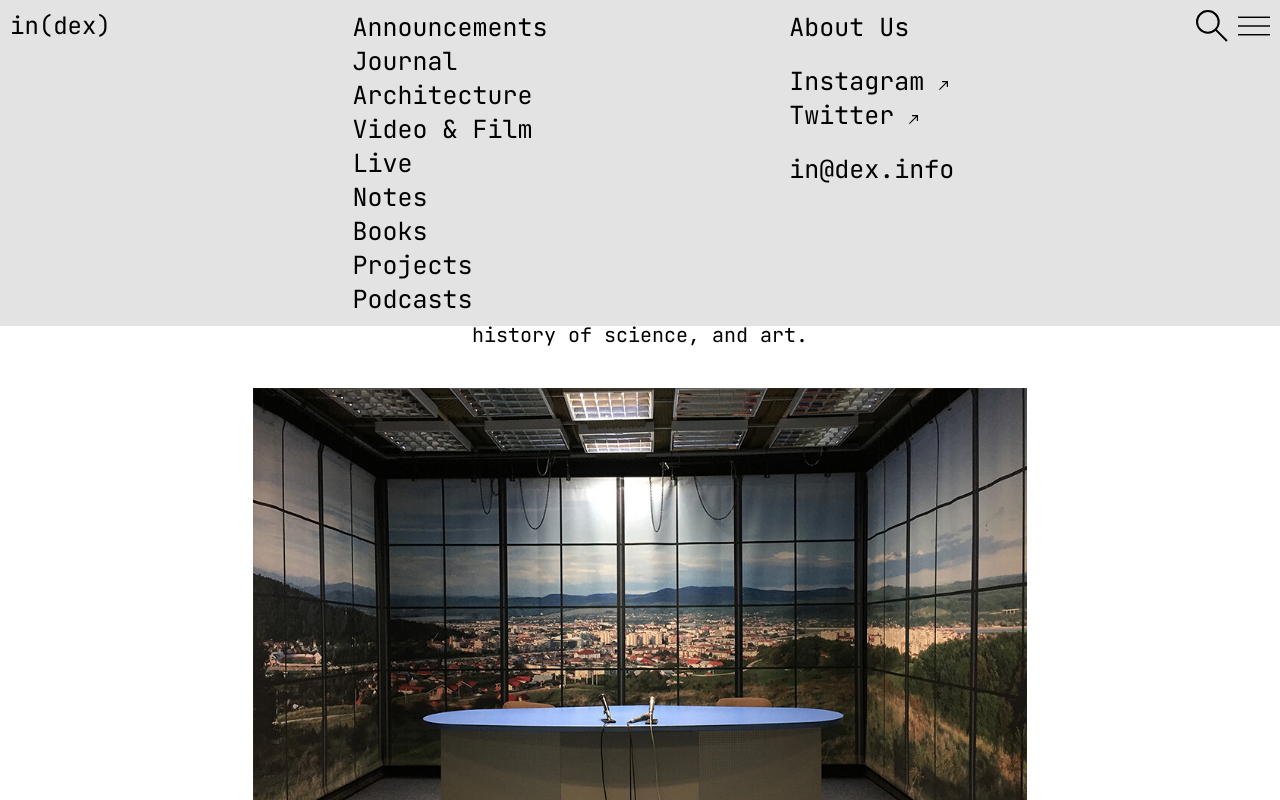
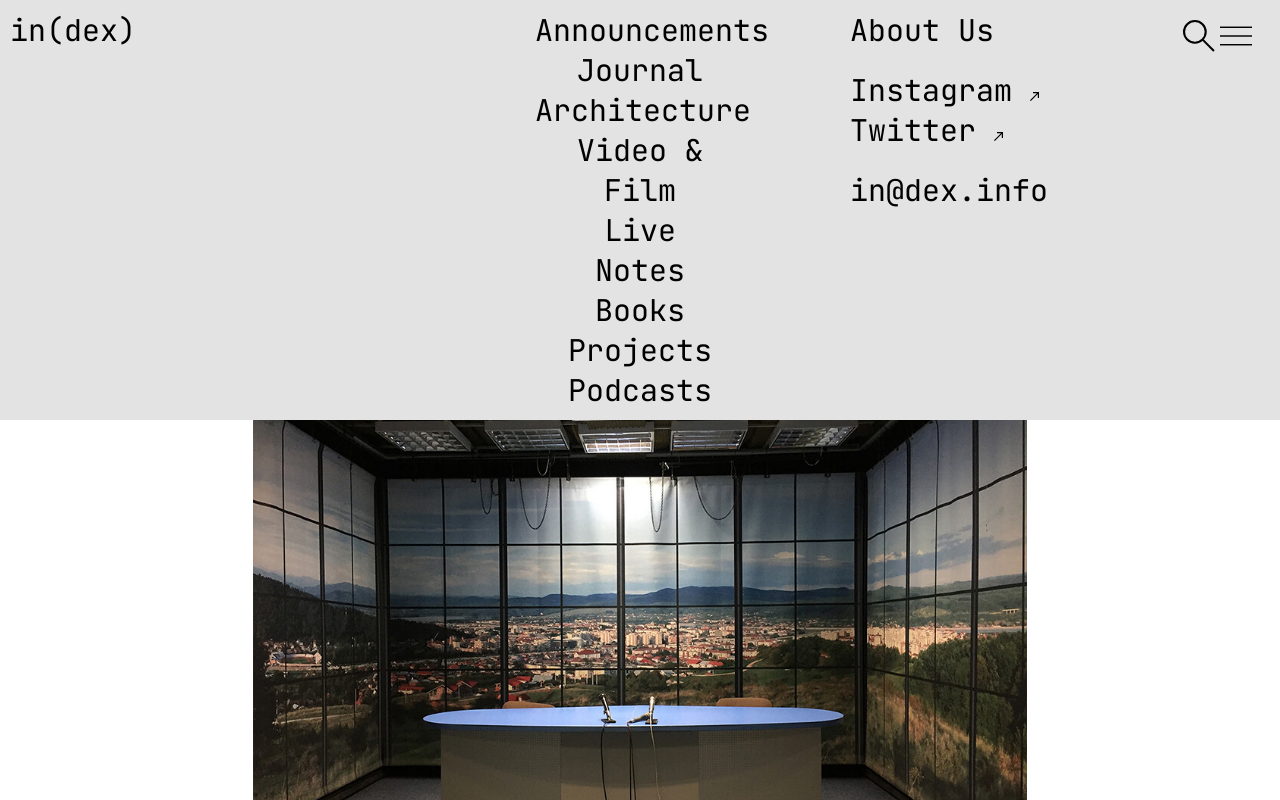
Before and after one commit to Yngvolainen/index, a Vue app: page / in a window 1280 px wide. Both pictures are taken after a click on the button 1254 px from the left and 26 px from the top of the page. Shown: the top 800 px of the page. Built offline with nearby package versions, Linux system fonts and the light colour scheme.

Commit message:
Added variables and grid

```diff
--- a/src/components/Header.vue
+++ b/src/components/Header.vue
@@ -10,7 +10,7 @@
             </div>
         </div>
 
-        <Announcement />
+        <Announcement />            <!-- Announcement shows only in thwe top (not fixed) -->
     </header>
 
     <!-- Navigation shows when hamburger icon clicked -->
@@ -35,9 +35,13 @@
         </ul>
 
         <div class="navigation__icons" >
-            <img class="navigation__search-icon" src="/svg/search.svg" alt="search-icon">
+            <button>
+                <img class="navigation__search-icon" src="/svg/search.svg" alt="search-icon">
+            </button>
 
-            <button @click="toggleNavigation"><img src="/svg/hamburger.svg" alt="hamburger-icon"></button>          <!-- toggleNavigation is toggling the navigation section -->
+            <button @click="toggleNavigation">                          <!-- toggleNavigation is toggling the navigation section -->
+                <img src="/svg/hamburger.svg" alt="hamburger-icon">
+            </button>
         </div>
     </nav>
 </template>
@@ -78,24 +82,32 @@ import Announcement from '../components/Announcement.vue';
 <style>
     .header {
         width: 100%;
+        position: fixed;
+        top: 0;
+        right: 0;
+        left: 0;
         padding: 10px;
-        display: flex;
-        flex-direction: row;
-        justify-content: space-between;
-        align-items: flex-start;
+        display: grid;
+        grid-template-columns: repeat(12, 1fr);
+        z-index: 400;
     }
 
     .header__logo,
     .navigation__logo {
-        font-size: 1.5rem;
+        font-size: var(--body);
         font-family: var(--main-font);
+        grid-column: 1/ span 3;
     }
 
     .header__icons,
     .navigation__icons {
         display: flex;
         flex-direction: row;
-        gap: 10px;
+        justify-content: center;
+        align-items: flex-start;
+        padding: 10px 0;
+        gap: 5px;
+        grid-column: 11/ span 2;
     }
 
     .header__icons img,
@@ -105,20 +117,25 @@ import Announcement from '../components/Announcement.vue';
 
     .navigation {
         width: 100%;
-        display: flex;
-        flex-direction: row;
-        justify-content: space-between;
-        align-items: flex-start;
-        background: #E3E3E3;
+        display: grid;
+        grid-template-columns: repeat(12, 1fr);
+        background: var(--secondary);
         padding: 10px;
         font-family: var(--main-font);
-        font-size: 25px;
-        position: absolute;
+        font-size: var(--body);
+        position: fixed;
+        top: 0;
+        right: 0;
+        left: 0;
+        z-index: 400;
+
     }
 
     .navigation__menu {
         text-align: center;
-        padding-top: 30px;
+        padding-top: 50px;
+        grid-column: 4/ span 6;
+
     }
 
     .navigation__menu li,
@@ -128,7 +145,7 @@ import Announcement from '../components/Announcement.vue';
 
     .navigation__menu li a {
         text-decoration: none;
-        color: #000000;
+        color: var(--primary);
     }
 
     .navigation__menu--desktop {
@@ -140,13 +157,19 @@ import Announcement from '../components/Announcement.vue';
     }
 
     .navigation__menu--desktop li:nth-child(2) {
-        padding: 20px 0;
+        padding: var(--lineheight-medium) 0;
     }
 
     /* Medium screen devices (768px and above) */
     @media screen and (min-width: 768px) {
         .navigation__menu--desktop {
             display: block;
+            grid-column: 9/ span 2 ;
+        }
+
+        .header__icons,
+        .navigation__icons {
+            grid-column: 12/ span 1;
         }
 
         .header__icons img,
@@ -155,8 +178,9 @@ import Announcement from '../components/Announcement.vue';
         }
 
         .navigation__menu {
-            text-align: left;
+            /* text-align: left; */
             padding-top: 0;
+            grid-column: 6/ span 2;
         }
     }
 </style>
--- a/src/style/style.css
+++ b/src/style/style.css
@@ -1,5 +1,5 @@
 body {
-	display: grid;
-	grid-template-columns: repeat(12, 1fr);
+	/* display: grid; */
+	/* grid-template-columns: repeat(12, 1fr); */
 	font-family: 'JetBrainsMono';
 }
```
